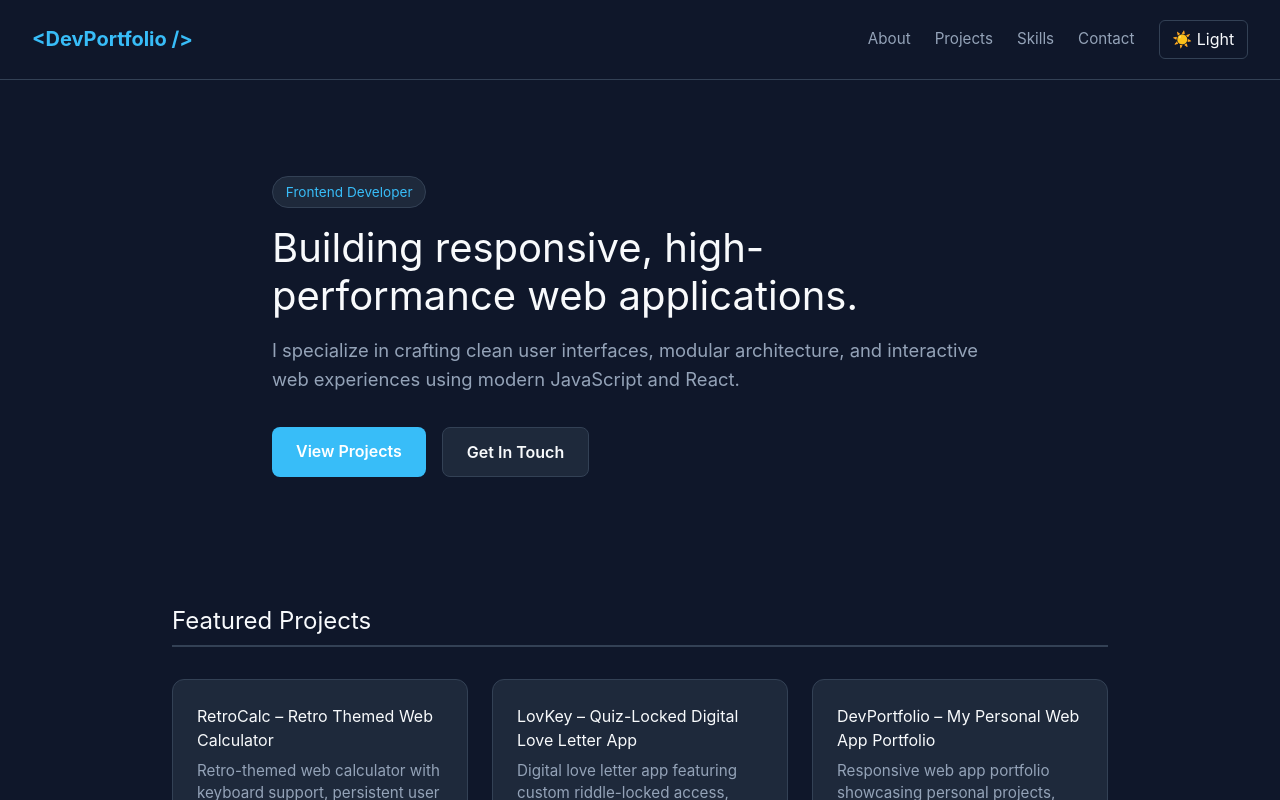
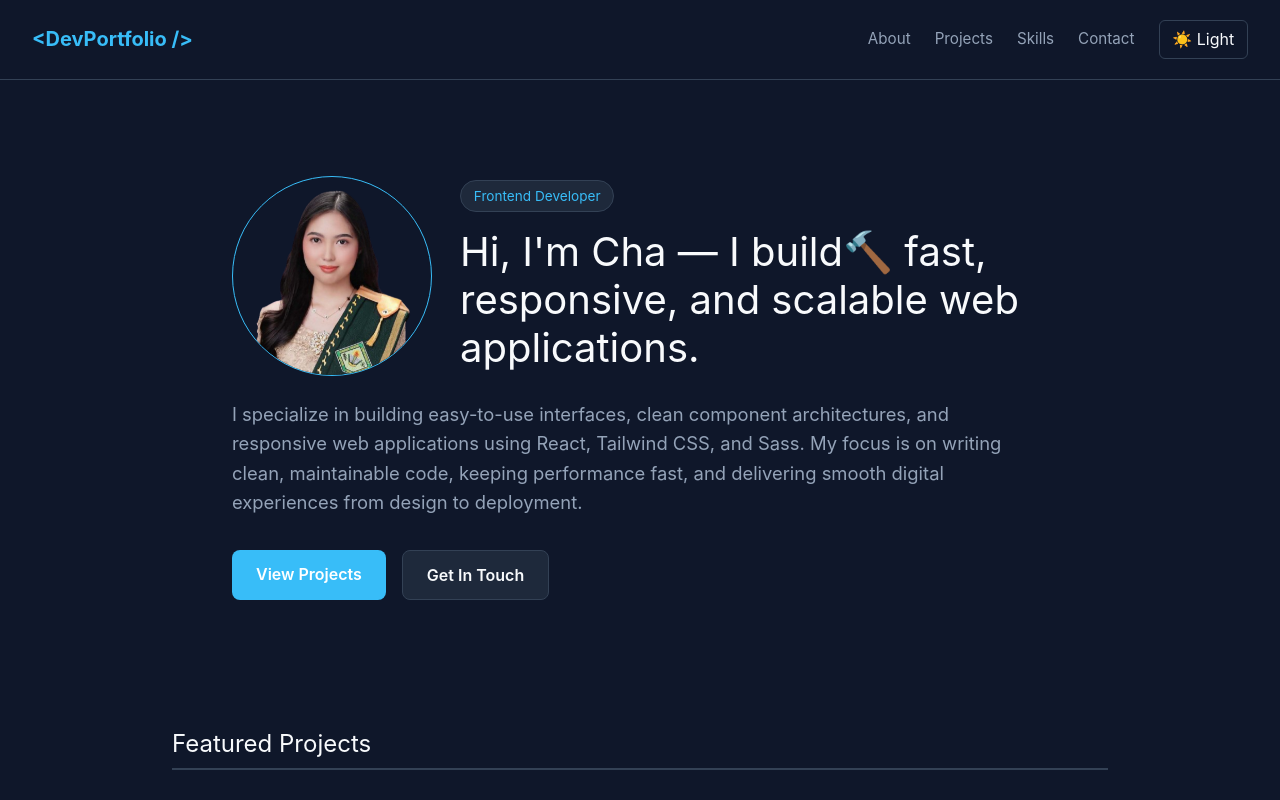
Before and after one commit to margauxvertudes/web-app-portfolio, a React (Vite) app in the folder portfolio-app/: page / in a window 1280 px wide. Shown: the top 800 px of the page. Built offline with nearby package versions, Linux system fonts and the light colour scheme.

Commit message:
added profile pic

```diff
--- a/portfolio-app/src/App.jsx
+++ b/portfolio-app/src/App.jsx
@@ -1,5 +1,16 @@
 import { useState } from "react";
 import "./index.css";
+
+const NAVIGATIONS = ["About", "Projects", "Skills", "Contact"];
+
+const ABOUT = {
+    profilePicture: "./public/profile-picture-1.png",
+    position: "Frontend Developer",
+    username: "Cha",
+    name: "Margaux Ayezzalyne L. Vertudes",
+    get title() { return `Hi, I'm ${this.username} — I build🔨 fast, responsive, and scalable web applications.`; },
+    description: "I specialize in building easy-to-use interfaces, clean component architectures, and responsive web applications using React, Tailwind CSS, and Sass. My focus is on writing clean, maintainable code, keeping performance fast, and delivering smooth digital experiences from design to deployment."
+};
 
 const PROJECTS = [
     {
@@ -44,13 +55,12 @@ export default function App() {
     return (
         <div className={`app ${theme} bg-(--bg) text-(--text-main) min-h-screen transition-colors duration-300`}>
             <nav className="flex justify-between items-center py-5 px-8 border-b border-(--surface-border) sticky top-0 bg-(--bg)">
-                <div className="font-bold text-xl text-(--accent)"><p>&lt;DevPortfolio /&gt;</p></div>
+                <div className="font-bold text-xl text-(--accent) max-[640px]:text-lg max-[525px]:text-sm"><p>&lt;DevPortfolio /&gt;</p></div>
 
                 <div className="flex gap-6 items-center max-[640px]:gap-[0.8rem] max-[640px]:text-[0.85rem]">
-                    <a href="#about" className="text-(--text-muted) text-[0.95rem] transition-colors duration-200 hover:text-(--text-main)">About</a>
-                    <a href="#projects" className="text-(--text-muted) text-[0.95rem] transition-colors duration-200 hover:text-(--text-main)">Projects</a>
-                    <a href="#skills" className="text-(--text-muted) text-[0.95rem] transition-colors duration-200 hover:text-(--text-main)">Skills</a>
-                    <a href="#contact" className="text-(--text-muted) text-[0.95rem] transition-colors duration-200 hover:text-(--text-main)">Contact</a>
+                    {NAVIGATIONS.map((nav) => (
+                        <a href={`#${nav.toLowerCase()}`} className="text-(--text-muted) text-[0.95rem] transition-colors duration-200 hover:text-(--text-main)" key={nav}>{nav}</a>
+                    ))}
 
                     <button className="bg-transparent border border-(--surface-border) text-(--text-main) py-[0.4rem] px-[0.8rem] rounded-md cursor-pointer" onClick={toggleTheme}>
                         {theme === "dark" ? "☀️ Light" : "🌙 Dark"}
@@ -58,15 +68,22 @@ export default function App() {
                 </div>
             </nav>
 
-            <header className="max-w-200 mx-auto pt-24 px-8 pb-16 max-[640px]:text-[1.8rem]" id="about">
+            <header className="max-w-220 mx-auto pt-24 px-8 pb-16 max-[640px]:text-[1.8rem]" id="about">
                 <div>
-                    <span className="bg-(--surface) text-(--accent) border border-(--surface-border) py-[0.3rem] px-[0.8rem] rounded-[20px] text-[0.85rem] inline-block mb-4">Frontend Developer</span>
-                    <h1 className="text-[2.5rem] leading-[1.2] mb-4">Building responsive, high-performance web applications.</h1>
-                    <p className="text-(--text-muted) text-[1.15rem]/[1.6] mb-8">I specialize in crafting clean user interfaces, modular architecture, and interactive web experiences using modern JavaScript and React.</p>
+                    <div className="flex gap-7 mb-6 max-[640px]:flex-col max-[640px]:items-center">
+                        <img src={ABOUT.profilePicture} alt="Developer's Profile Picture" className="w-50 h-50 rounded-full border border-(--accent) max-[640px]:w-65 max-[640px]:h-65"/>
+                        <div className="flex flex-col gap-4 justify-center items-start">
+                            <span className="bg-(--surface) text-(--accent) border border-(--surface-border) py-[0.3rem] px-[0.8rem] rounded-[20px] text-[0.85rem]">{ABOUT.position}</span>
+                            <h1 className="text-[2.5rem] leading-[1.2]">{ABOUT.title}</h1>
+                        </div>
+                    </div>
 
-                    <div className="flex gap-4">
-                        <a href="#projects" className="py-3 px-6 rounded-lg font-semibold inline-block transition-colors duration-200 bg-(--accent) text-[#ffffff] hover:bg-(--accent-hover)">View Projects</a>
-                        <a href="#contact" className="py-3 px-6 rounded-lg font-semibold inline-block transition-colors duration-200 bg-(--surface) text-(--text-main) border border-(--surface-border)">Get In Touch</a>
+                    <div className="flex flex-col gap-8">
+                        <p className="text-(--text-muted) text-[1.15rem]/[1.6]">{ABOUT.description}</p>
+                        <div className="flex gap-4">
+                            <a href="#projects" className="py-3 px-6 rounded-lg font-semibold inline-block transition-colors duration-200 bg-(--accent) text-[#ffffff] hover:bg-(--accent-hover)">View Projects</a>
+                            <a href="#contact" className="py-3 px-6 rounded-lg font-semibold inline-block transition-colors duration-200 bg-(--surface) text-(--text-main) border border-(--surface-border)">Get In Touch</a>
+                        </div>
                     </div>
                 </div>
             </header>
@@ -123,7 +140,7 @@ export default function App() {
             </section>
 
             <footer className="text-center p-8 text-(--text-muted) text-[0.85rem] border-t border-(--surface-border)">
-                <p>&copy; {new Date().getFullYear()} Francis Dale P. Cortez. Built with React & Tailwind CSS.</p>
+                <p>&copy; {new Date().getFullYear()} {ABOUT.name}. Built with React & Tailwind CSS.</p>
             </footer>
         </div>
     );
```
Also changed, not shown: portfolio-app/public/profile-picture-1.png (added), portfolio-app/public/profile-picture-2.png (added).
